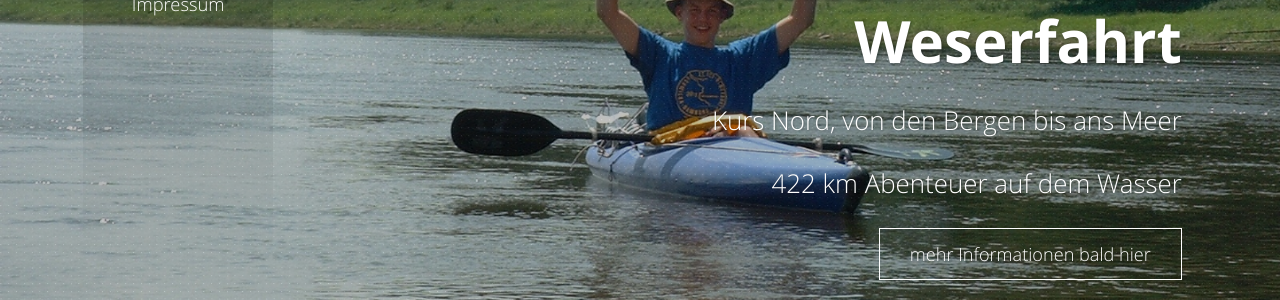
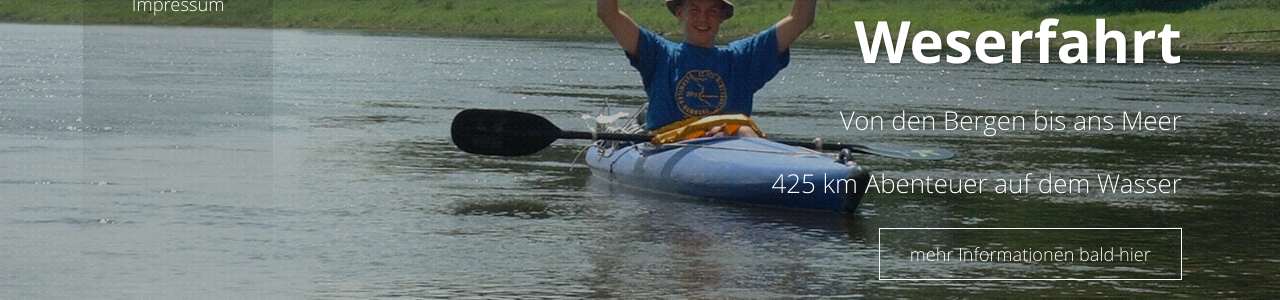
Before and after one commit to Weserfahrt/weserfahrt.github.io, a Jekyll site: the page built from index.md, in a window 1280 px wide and 900 px high. Shown: the part 450-750 px from the top of the window. Built offline with Jekyll 4.4.1, drawn with Linux system fonts in a browser that asks for light colours; nearby versions of some CDN libraries.

Commit message:
Update page.html

```diff
--- a/_layouts/page.html
+++ b/_layouts/page.html
@@ -48,8 +48,8 @@
 
                 <section class="feature-text">
                   <h1>Internationale Weserfahrt</h1>
-                  <p>Kurs Nord, von den Bergen bis ans Meer</p>
-                  <p>422 km Abenteuer auf dem Wasser</p>
+                  <p>Von den Bergen bis ans Meer</p>
+                  <p>425 km Abenteuer auf dem Wasser</p>
                   <p><a href="#text" class="link-scroll btn btn-outline-inverse btn-lg">mehr Informationen bald hier</a></p>
                 </section>
 
```
